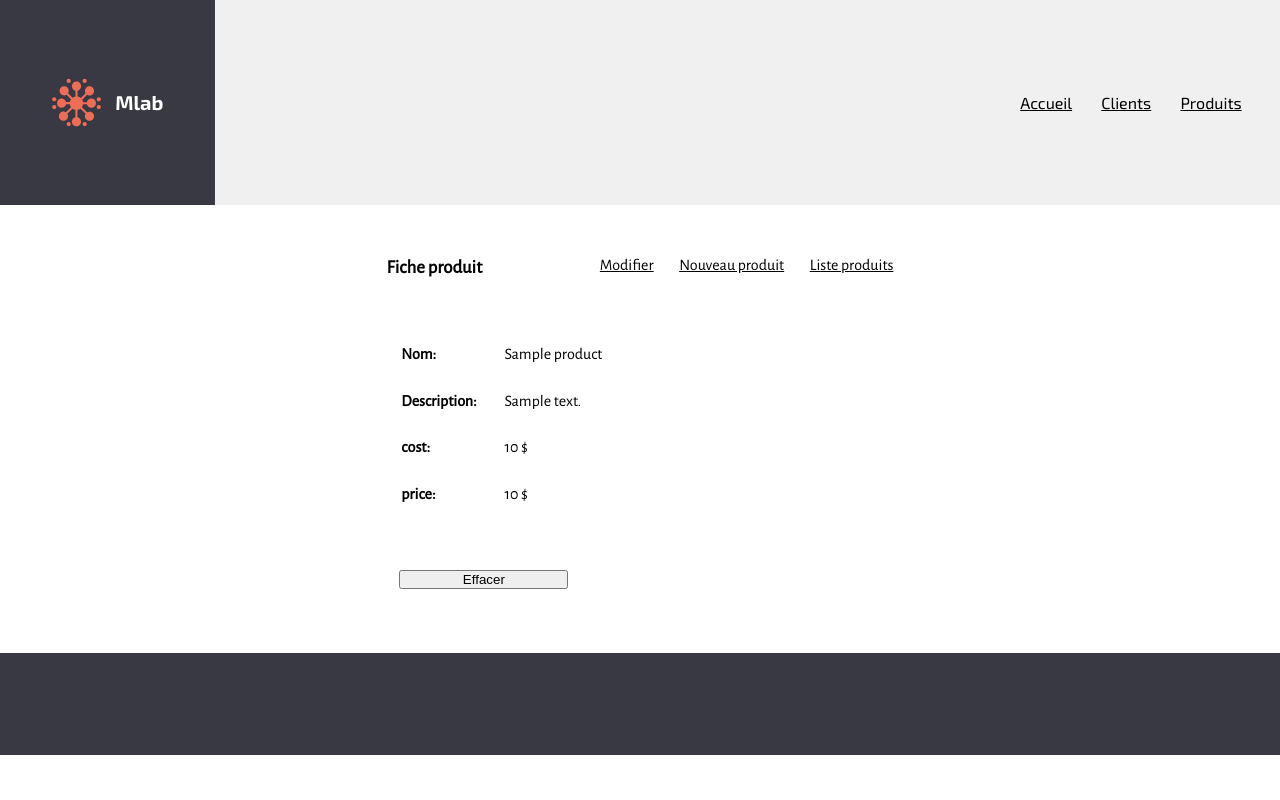
After one commit to nevge336/tp1-store, a PHP site: page /product-show.php?id=1 in a window 1280 px wide. The commit adds this page. Run offline with PHP 8.4, Linux system fonts and the light colour scheme; tables that the repository leaves empty hold one stand-in row (values such as "Sample post").

Commit message:
crud client et produit avec css

```diff
--- a/assets/css/box.css
+++ b/assets/css/box.css
@@ -1,33 +1,7 @@
 
 .box {
     display: flex;
-    flex-direction: row;
-    flex-wrap: wrap;
-    gap: var(--espace-moyen);
-}
-
-.box >div {
-    display: flex;
     flex-direction: column;
-    border: 1px solid black;
-    border-radius: 5px;
-    flex-basis: 300px;
-    padding: var(--espace-moyen);
-}
-
-.box p {
-    font-family: 'Lora', serif;
-    margin-top: var(--espace-tres-petit);
-}
 
 
-.box h3{
-    margin-top: var(--espace-tres-petit);
 }
-
-.box-box {
-    display: flex;
-    flex-direction: row;
-    justify-content: space-between;
-    margin-bottom: var(--espace-petit);
-}
--- a/assets/css/composition.css
+++ b/assets/css/composition.css
@@ -47,10 +47,14 @@ table {
 	margin: var(--espace-grand) 0px;
 }
 
-td {
-	padding: 0px var(--espace-petit);
+td, th {
+	padding: var(--espace-petit);
+	text-align: left;
+	max-width: var(--espace-250);
 }
-
+th {
+	top: 0;
+}
 tbody {
 	font-family: 'Alegreya Sans', serif;
 }
--- a/assets/css/footer.css
+++ b/assets/css/footer.css
@@ -1,4 +1,4 @@
 .footer {
-    background-color: var(--noir);
+    background-color: var(--primaire);
     min-height: var(--espace-enorme);
 }
--- a/assets/css/langage.css
+++ b/assets/css/langage.css
@@ -6,7 +6,7 @@
 	--gris-moyen: rgb(168, 167, 167);
     --gris-fonce: rgb(65, 62, 62);
 	--gris-tres-fonce: rgb(100, 100, 100);
-	--gris-bleu: rgb(32, 32, 39);
+	--gris-bleu: #393944;
 	--gris-transparent: rgba(79, 72, 72, 0.367);
 
 
@@ -19,15 +19,17 @@
 	--brun-pale: #403333;
 	--brun-tres-pale: #896f6f;
 
+	--orange: #cd6905;
+
 	--gris-vert: #003333;
 	--vert: rgba(6, 35, 50, 0.5);
-	--sarcelle: #010e16;
+	--sarcelle: #0b3944;
 
 	/* palette graphique */
 	--arriere-plan: var(--blanc-fond);
 	--cercle: clamp(100px, 30vw, 450px);
 	--primaire: var(--gris-bleu);
-	--secondaire: var(--brun-pale);
+	--secondaire: var(--orange);
 	--tertiaire: var(--brun-tres-pale);
 	--police-blanc: var(--gris-pale);
 
@@ -39,7 +41,7 @@
 	--espace-tres-grand: clamp(25px, 7vw, 120px);
 	--espace-enorme: clamp(60px, 8vw, 140px);
 
-	--espace-250: clamp(100px, 11vw, 250px);
+	--espace-250: clamp(300px, 11vw, 450px);
 
 
 
--- a/assets/css/menu.css
+++ b/assets/css/menu.css
@@ -15,8 +15,9 @@
 }
 
 .menu div a:hover {
-    background-color: var(--gris-fonce);
+    background-color: var(--secondaire);
     color: var(--blanc);
+    border-radius: var(--radius);
 }
 
 .menu header{
@@ -26,7 +27,7 @@
     align-items: center;
     font-weight: bold;
     font-size: var(--police-petit);
-    background-color: var(--noir);
+    background-color: var(--primaire);
 	min-height: var(--espace-enorme);
 	color: var(--blanc);
 	padding: var(--espace-grand);
--- a/assets/css/sous-menu.css
+++ b/assets/css/sous-menu.css
@@ -2,4 +2,10 @@
     display: flex;
     flex-direction: row;
     justify-content: space-between;
+
 }
+
+.sous-menu div {
+    display: flex;
+    gap: var(--espace-moyen);
+}
--- a/class/Design.php
+++ b/class/Design.php
@@ -23,8 +23,8 @@ class Design{
             </header>
             <div>
                 <a href='index.php'>Accueil</a>
-                <a href='client-index.php'>Client</a>
-                <a href='product-create.php'>Ajouter un produit</a>
+                <a href='client-index.php'>Clients</a>
+                <a href='product-index.php'>Produits</a>
             </div>
         </div>
     </nav>
--- a/client-index.php
+++ b/client-index.php
@@ -20,14 +20,16 @@ $select = $crud->select('mlab_client');
     <table>
         <tr>
             <th>Nom</th>
+            <th>Contact</th>
             <th>Adresse</th>
-            <th>Phone</th>
+            <th>Téléphone</th>
             <th>Courriel</th>
         </tr>
         <?php
             foreach($select as $row){ ?>
                 <tr>
                     <td><a href="client-show.php?id=<?= $row['id'] ?>"><?= $row['name']; ?></a></td>
+                    <td><?= $row['contact']; ?></td>
                     <td><?= $row['address']; ?></td>
                     <td><?= $row['phone']; ?></td>
                     <td><?= $row['email']; ?></td>
--- /dev/null
+++ b/product-show.php
@@ -0,0 +1,61 @@
+<?php
+
+if (!isset($_GET['id']) || $_GET['id']==null){
+    header('location:product-create.php');
+}
+
+$id = $_GET['id'];
+require_once('class/Crud.php');
+$crud = new Crud;
+
+$selectId = $crud->selectId('mlab_product', $id);
+//var_dump($selectId);
+//évite de faire un foreach
+extract($selectId);
+
+
+
+?>
+<?php
+    require_once('class/Design.php');
+    $title = "Fiche produit";
+    echo Design::header($title);
+?>
+        <div>
+            <a href="product-edit.php?id=<?= $id; ?>">Modifier</a>
+            <a href="product-create.php?id=<?= $id; ?>">Nouveau produit</a>
+            <a href="product-index.php">Liste produits</a>
+        </div>
+
+
+
+    </div>
+    <table>
+        <tr>
+            <th>Nom: </th>
+            <td><?= $name;?></td>
+        </tr>
+        <tr>
+            <th>Description: </th>
+            <td><?= $description;?></td>
+        </tr>
+        <tr>
+            <th>cost: </th>
+            <td><?= $cost;?> $</td>
+        </tr>
+        <tr>
+            <th>price: </th>
+            <td><?= $price;?> $</td>
+        </tr>
+    </table>
+    <form action="product-delete.php" method="post">
+                <input type="hidden" name="id" value ="<?= $id; ?>">
+                <button>Effacer</button>
+            </form>
+
+
+
+
+<?php
+    echo Design::footer();
+?>
--- /dev/null
+++ b/product-update.php
@@ -0,0 +1,6 @@
+<?php
+
+
+require_once('class/Crud.php');
+$crud = new Crud;
+$update = $crud->update('mlab_product', $_POST, 'product-index');
```
Also changed, not shown: client-create.php (+11 -7 lines), client-edit.php (+13 -9 lines), client-show.php (+40 -5 lines), product-create.php (+26 -0 lines), product-delete.php (added, +11 -0 lines), product-edit.php (added, +49 -0 lines), product-index.php (added, +40 -0 lines), product-store.php (added, +26 -0 lines).
